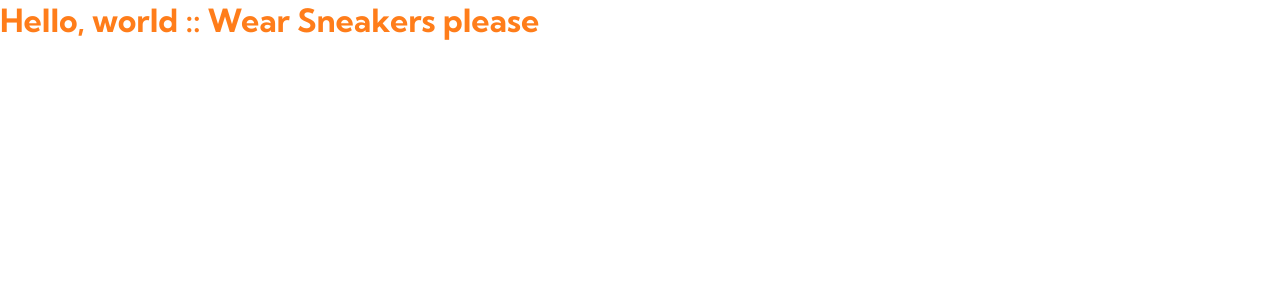
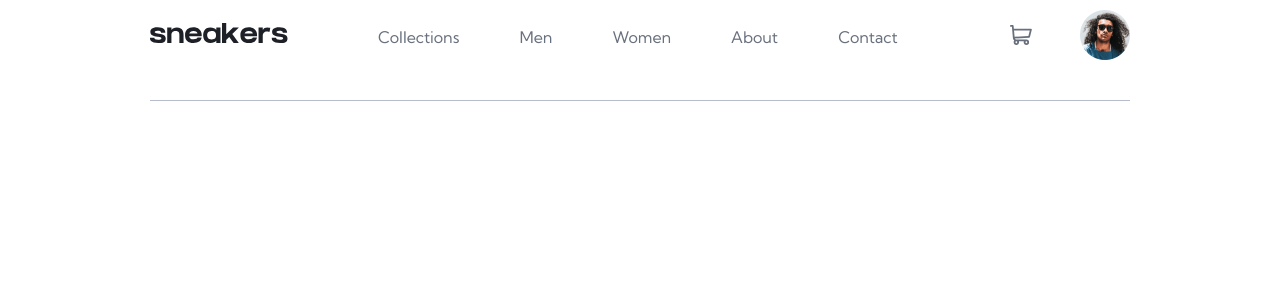
Before and after one commit to devKiratu/get-sneakers, a React (Create React App) app: page / in a window 1280 px wide. Shown: the top 300 px of the page. Built offline with nearby package versions, Linux system fonts and the light colour scheme.

Commit message:
create navbar component

```diff
--- a/src/App.tsx
+++ b/src/App.tsx
@@ -1,9 +1,10 @@
 import React from "react";
+import Navbar from "./components/Navbar";
 
 function App() {
 	return (
 		<div>
-			<h1>Hello, world :: Wear Sneakers please</h1>
+			<Navbar />
 		</div>
 	);
 }
--- /dev/null
+++ b/src/components/Navbar.tsx
@@ -0,0 +1,25 @@
+import React from "react";
+import logo from "../images/logo.svg";
+import cart from "../images/icon-cart.svg";
+import avatar from "../images/image-avatar.png";
+
+export default function Navbar() {
+	return (
+		<nav className="nav">
+			<div className="links-left">
+				<img src={logo} alt="" />
+				<ul>
+					<li>Collections</li>
+					<li>Men</li>
+					<li>Women</li>
+					<li>About</li>
+					<li>Contact</li>
+				</ul>
+			</div>
+			<div className="links-right">
+				<img src={cart} alt="" />
+				<img src={avatar} alt="" width={50} />
+			</div>
+		</nav>
+	);
+}
--- a/src/index.scss
+++ b/src/index.scss
@@ -28,4 +28,58 @@ body {
 	-moz-osx-font-smoothing: grayscale;
 	color: $orange;
 	font-size: 1.6rem;
+	padding: 0 15rem;
 }
+
+/* Navbar */
+.nav {
+	display: flex;
+	justify-content: space-between;
+	align-items: center;
+	padding: 1rem 0 4rem 0;
+	border-bottom: 1px solid $grayish-blue;
+	color: $dark-grayish-blue;
+
+	.links-left {
+		ul {
+			list-style: none;
+			display: inline-flex;
+		}
+
+		li {
+			margin: 0 3rem;
+			cursor: pointer;
+			position: relative;
+
+			&:hover::after {
+				content: "";
+				position: absolute;
+				left: 0;
+				right: 0;
+				bottom: -5.3rem;
+				border-bottom: 5px solid $orange;
+			}
+			&:hover {
+				color: $dark-blue;
+			}
+		}
+
+		img {
+			display: inline-block;
+			margin-right: 6rem;
+			cursor: pointer;
+		}
+	}
+
+	.links-right {
+		display: flex;
+		align-items: center;
+		justify-content: space-between;
+		width: 12rem;
+
+		img {
+			display: inline-block;
+			cursor: pointer;
+		}
+	}
+}
```
